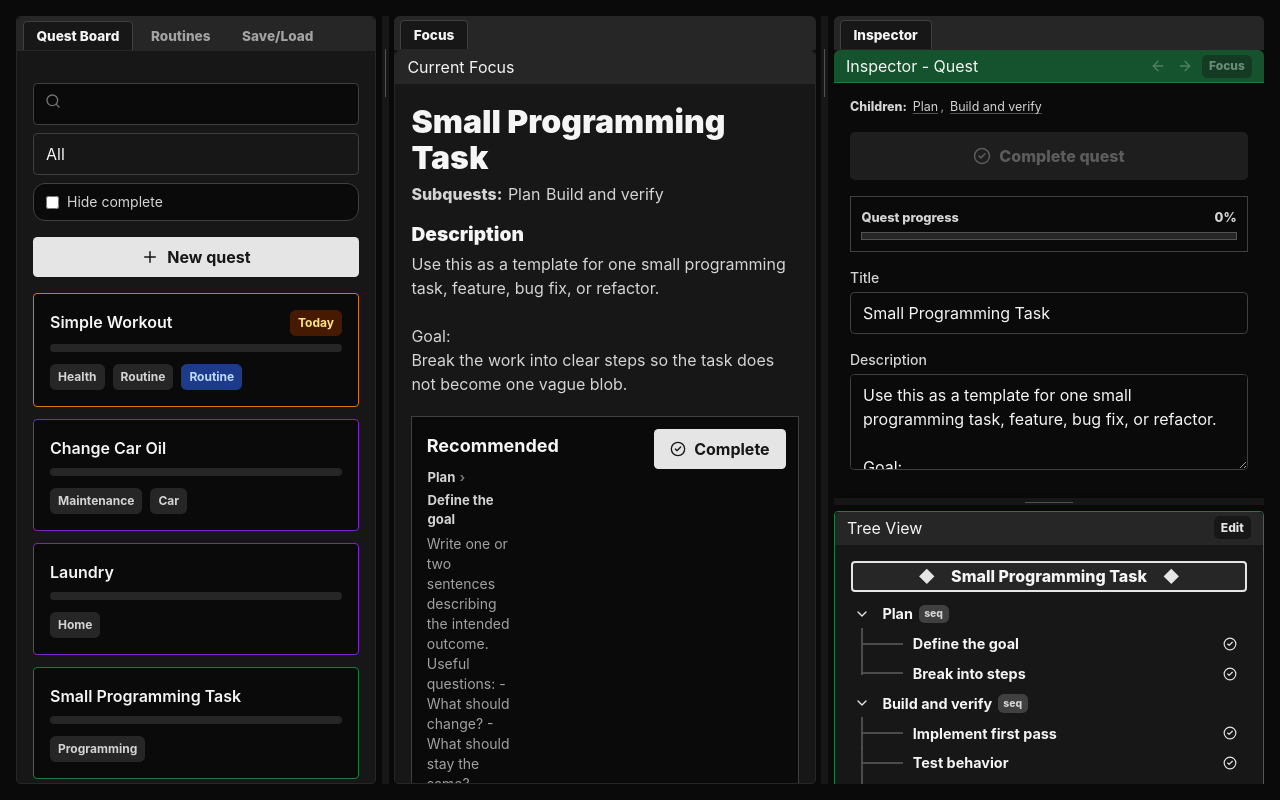
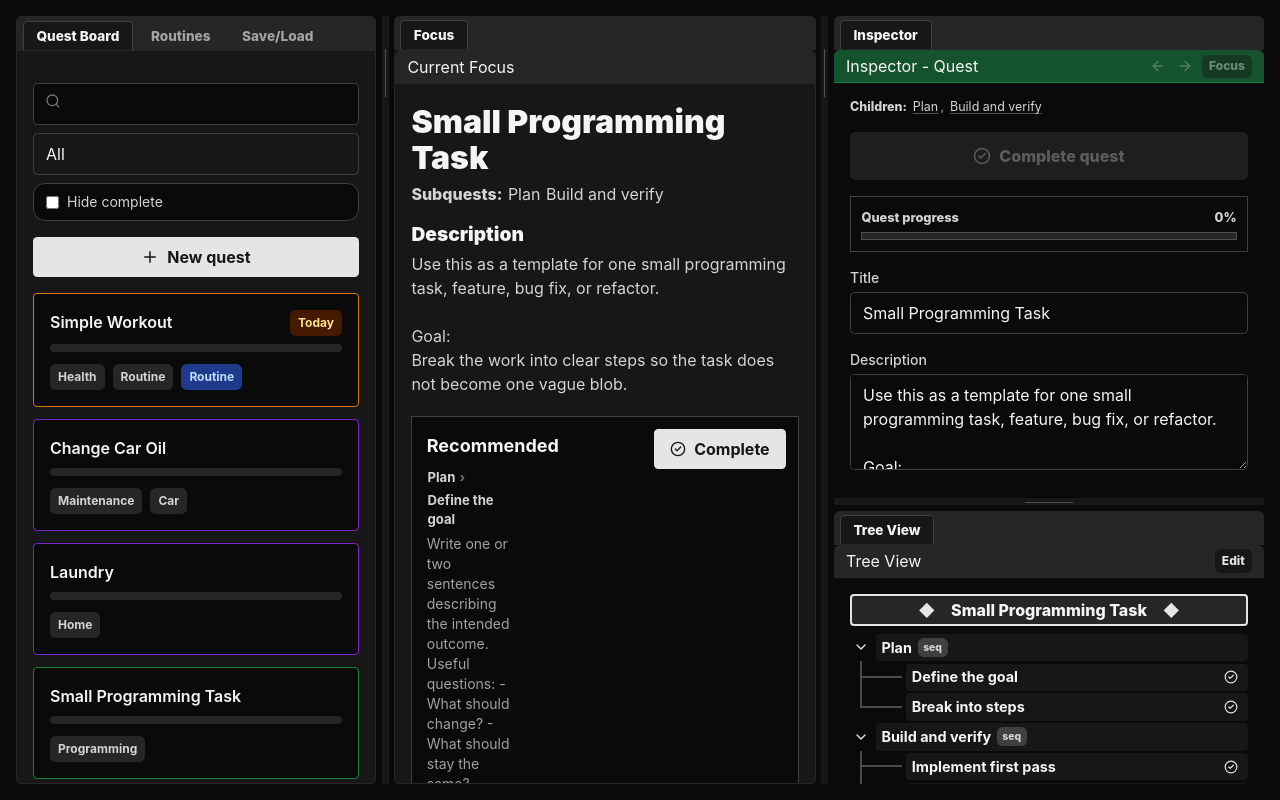
Before and after one commit to DinoDavinci/dinos-certified-audhd-planner, a React (Vite) app: page / in a window 1280 px wide. Built offline with nearby package versions, Linux system fonts and the light colour scheme.

Commit message:
Convert tree view panel to bottom right dock

```diff
--- a/src/App.jsx
+++ b/src/App.jsx
@@ -74,6 +74,7 @@ export default function App() {
   const [libraryTab, setLibraryTab] = useState(PANEL_IDS.QUEST_BOARD);
   const [centerTab, setCenterTab] = useState(PANEL_IDS.FOCUS_PANEL || "focusPanel");
   const [topRightTab, setTopRightTab] = useState(PANEL_IDS.INSPECTOR_PANEL);
+  const [bottomRightTab, setBottomRightTab] = useState(PANEL_IDS.TREE_VIEW_PANEL);
   const [selection, setSelectionRaw] = useState({ type: "quest", id: data.activeQuestId || data.quests[0]?.id || null });
   const [history, setHistory] = useState([{ type: "quest", id: data.activeQuestId || data.quests[0]?.id || null }]);
   const [historyIndex, setHistoryIndex] = useState(0);
@@ -826,6 +827,8 @@ function restoreQuest(questId) {
           panelWidth={rightPanelWidth}
           topRightTab={topRightTab}
           setTopRightTab={setTopRightTab}
+          bottomRightTab={bottomRightTab}
+          setBottomRightTab={setBottomRightTab}
           selection={selection}
           data={data}
           setData={setData}
@@ -1010,11 +1013,41 @@ function TopRightDock({ activePanelId, setActivePanelId, rightSplit, inspectorPr
   );
 }
 
+
+function BottomRightDock({
+  activePanelId,
+  setActivePanelId,
+  rightSplit,
+  treePanelProps,
+}) {
+  const tabs = [
+    {
+      id: PANEL_IDS.TREE_VIEW_PANEL,
+      title: "Tree View",
+      content: <TreePanel {...treePanelProps} embedded />,
+    },
+  ];
+
+  return (
+    <DockContainer
+      dockId={DOCK_IDS.BOTTOM_RIGHT}
+      tabs={tabs}
+      activePanelId={activePanelId}
+      onActivePanelChange={setActivePanelId}
+      panelClassName="bottom-right-dock-wrapper"
+      style={{ flexBasis: `${100 - rightSplit}%` }}
+      contentClassName=""
+    />
+  );
+}
+
 function RightPanel(props) {
   const {
     panelWidth,
     topRightTab,
     setTopRightTab,
+    bottomRightTab,
+    setBottomRightTab,
     selection,
     data,
     activeQuest,
@@ -1081,23 +1114,28 @@ function RightPanel(props) {
         title="Drag to resize Inspector / Tree View"
       />
 
-      <TreePanel
-        treeContext={treeContext}
-        effectiveTreeEditMode={effectiveTreeEditMode}
-        treeEditMode={treeEditMode}
-        setTreeEditMode={setTreeEditMode}
+      <BottomRightDock
+        activePanelId={bottomRightTab}
+        setActivePanelId={setBottomRightTab}
         rightSplit={rightSplit}
-        selection={selection}
-        expanded={expanded}
-        setExpanded={setExpanded}
-        setSelection={setSelection}
-        createQuestTask={createQuestTask}
-        createRoutineTask={createRoutineTask}
-        deleteQuestTask={deleteQuestTask}
-        deleteRoutineTask={deleteRoutineTask}
-        moveQuestTask={moveQuestTask}
-        moveRoutineTask={moveRoutineTask}
-        toggleTask={toggleTask}
+        treePanelProps={{
+          treeContext,
+          effectiveTreeEditMode,
+          treeEditMode,
+          setTreeEditMode,
+          rightSplit,
+          selection,
+          expanded,
+          setExpanded,
+          setSelection,
+          createQuestTask,
+          createRoutineTask,
+          deleteQuestTask,
+          deleteRoutineTask,
+          moveQuestTask,
+          moveRoutineTask,
+          toggleTask,
+        }}
       />
     </aside>
   );
@@ -1507,6 +1545,32 @@ function DarkStyles() {
         min-width: 0;
         min-height: 0;
       }
+      .bottom-right-dock-wrapper {
+        flex: 0 0 auto;
+        min-height: 0;
+        display: flex;
+        flex-direction: column;
+        overflow: hidden;
+      }
+      .bottom-right-dock-wrapper > .tab-container {
+        flex: 1 1 auto;
+        min-height: 0;
+        display: flex;
+        flex-direction: column;
+        overflow: hidden;
+      }
+      .bottom-right-dock-wrapper > .tab-container > div:last-child {
+        flex: 1 1 auto;
+        min-height: 0;
+        display: flex;
+        overflow: hidden;
+      }
+      .tree-panel-embedded {
+        flex: 1 1 auto;
+        width: 100%;
+        min-width: 0;
+        min-height: 0;
+      }
       .right-column {
         flex: 0 0 auto;
         min-width: 360px;
--- a/src/components/tree/TreePanel.jsx
+++ b/src/components/tree/TreePanel.jsx
@@ -48,11 +48,17 @@ export default function TreePanel({
   moveQuestTask,
   moveRoutineTask,
   toggleTask,
+  embedded = false,
 }) {
+  const shellClassName = embedded
+    ? `panel-scroll ${treeModeClass(treeContext)} tree-panel-embedded`
+    : `panel panel-scroll ${treeModeClass(treeContext)}`;
+  const shellStyle = embedded ? undefined : { flexBasis: `${100 - rightSplit}%` };
+
   return (
     <section
-      className={`panel panel-scroll ${treeModeClass(treeContext)}`}
-      style={{ flexBasis: `${100 - rightSplit}%` }}
+      className={shellClassName}
+      style={shellStyle}
     >
       <PanelTitleBar title="Tree View">
         {effectiveTreeEditMode && treeContext.type === "routine" && (
```
